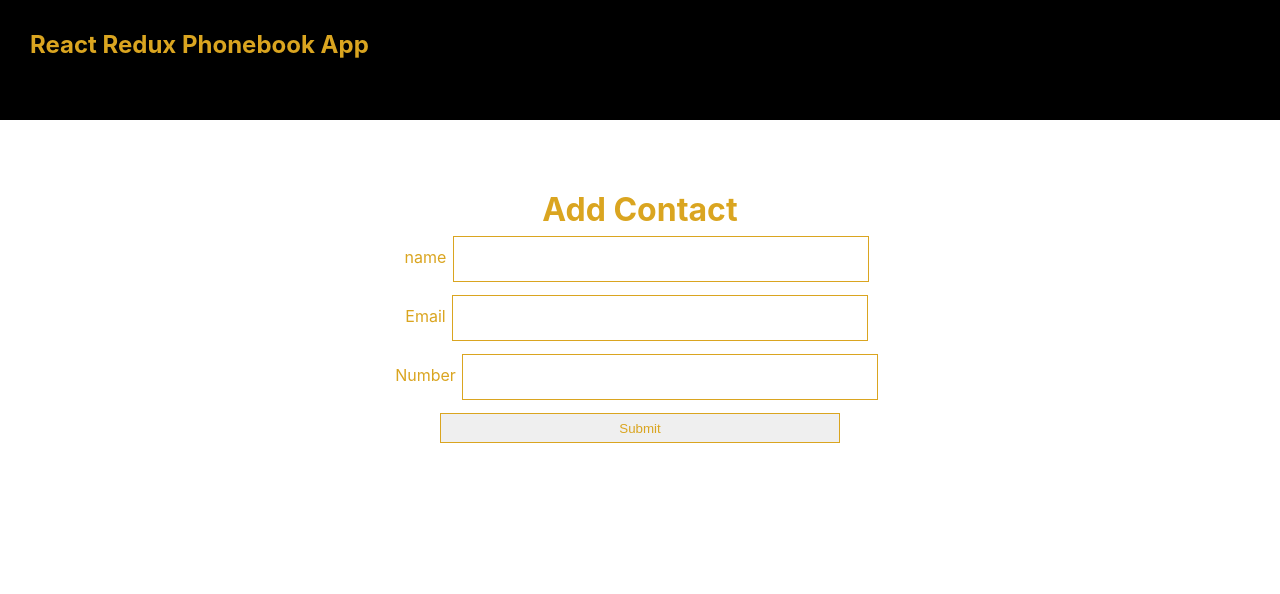
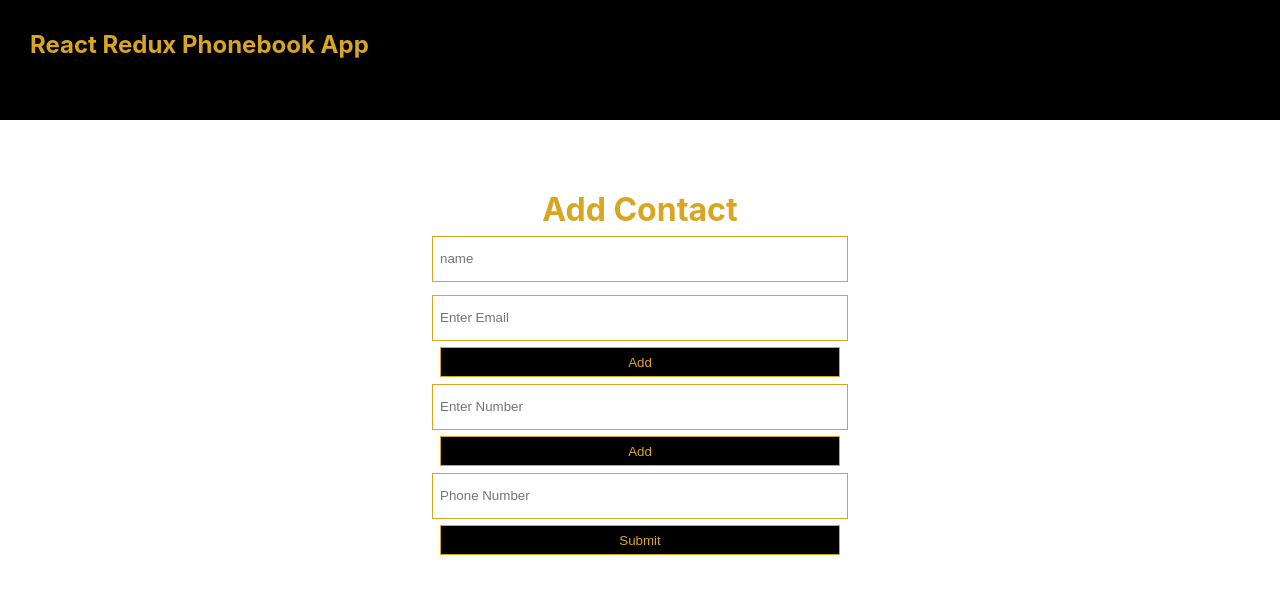
Before and after one commit to MariamMartirosyann/Phone-Book, a React (Create React App) app: page /addContact in a window 1280 px wide. Shown: the top 594 px of the page. Built offline with nearby package versions, Linux system fonts and the light colour scheme.

Commit message:
editPage-update
editPage-update

```diff
--- a/src/app/Components/Addcontact.jsx
+++ b/src/app/Components/Addcontact.jsx
@@ -1,200 +1,52 @@
-import React from "react";
-import { useForm, Controller } from "react-hook-form";
+import React, { useState } from "react";
+import { useDispatch } from "react-redux";
+import { useSelector } from "react-redux";
+import { useNavigate } from "react-router-dom";
 import { addContact } from "../redux/ContactSlice";
-import { useDispatch, useSelector } from "react-redux";
-import { useNavigate } from "react-router-dom";
-
 import Navbar from "./Navbar";
 
-const AddContact = () => {
-  const contacts = useSelector((state) => state.contact.list);
-  const dispatch = useDispatch();
-  const navigate = useNavigate();
-  const {
-    register,
-    formState: { errors },
-    handleSubmit,
-    control,
-  } = useForm({
-    mode:"all",
-    defaultValues: {
-      name: "",
-      email: "",
-      number: "",
-    },
-  });
-  console.log(errors);
-
-  const onSubmit = (formData) => {
-    const newFormData = {
-      name: formData.name,
-      email:[{ id: Date.now(), inputEmail: formData.email }],
-      number:[{ id: Date.now(), inputNumber: formData.number  }]
-    }
-    dispatch(addContact(newFormData));
-    navigate("/");
-
-  };
-  return (
-
-    <div>
-      <Navbar />
-      <div className="form">
-        <h1>Add Contact</h1>
-
-        <form onSubmit={handleSubmit(onSubmit)}>
-          <label htmlFor="name">name</label>
-          <Controller
-            control={control}
-            name="name"
-            rules={{
-              required:{
-                value:true,
-                message:"required",
-
-              },
-              minLength:{
-                value:5,
-                message:"Input more then 5 letters"
-              }
-
-            }}
-            render={({ field }) => <input {...field}/>}
-          />
-
-        {errors?.name?.message &&  <p>{errors.name.message}</p>}
-
-          <br />
-          <label htmlFor="email">Email</label>
-          <Controller
-            control={control}
-            name="email"
-            rules={{
-              required:{
-                value:true,
-                message:"required"
-              },
-              maxLength:{
-                value:20,
-                message:"Input less then 20 letters"
-              },
-
-            }}
-            render={({ field }) => <input {...field}/>}
-          />
-          {errors?.email?.message &&  <p>{errors.email.message}</p>}
-
-
-          <br />
-          <label htmlFor="number">Number</label>
-          <Controller
-            control={control}
-
-            name="number"
-            rules={{
-              required:{
-                value:true,
-                message:"required"
-              },
-              pattern:{
-                value:/[1-9][0-9]*|0/g,
-                message:"Enter only number"
-
-              }
-            }}
-            render={({ field }) => <input {...field}/>}
-          />
-          {errors?.number?.message &&  <p>{errors.number.message}</p>}
-          <br />
-          <input type="submit" />
-
-
-        </form>
-      </div>
-    </div>
-  );
-};
-
-export default AddContact;
-
-/* const contact = useSelector((state) => state.contact.list);
-  const [inputListEmail, setInputListEmail] = useState([]);
-  const [inputListNumber, setInputListNumber] = useState([]);
+const Addcontact = (props) => {
+  const contact = useSelector((state) => state.contact.list);
+  const [inputList, setInputList] = useState([{ input: "" }]);
   const [name, setName] = useState("");
+  const [email, setEmail] = useState("");
+  const [number, setNumber] = useState("");
 
   const dispatch = useDispatch();
   const navigate = useNavigate();
 
+
   const handleSubmit = (event) => {
     event.preventDefault();
-    if (!name.trim()) {
+    if (!name.trim() || !email.trim() || !number.trim) {
       return;
     }
-    const data = {
-      name: name,
-      number: inputListNumber,
-      email: inputListEmail,
-    };
-    console.log(data);
     dispatch(
       addContact({
         name: name,
-        number: inputListNumber,
-        email: inputListEmail,
+        number: number,
+        email: email,
       }),
       navigate("/")
     );
   };
 
-  const handleEmailInputChange = (e, itemId) => {
-    const { value } = e.target;
-    const newList = inputListEmail.map((item) => {
-      if(item.id === itemId){
-        return {
-          id:itemId,
-          inputEmail: value
-        }
-      }
-      return item
-    })
-    setInputListEmail(newList);
+  const handleInputChange = (e, index) => {
+    const { name, value } = e.target;
+    const list = [...inputList];
+    list[index][name] = value;
+    setInputList(list);
   };
 
-  const handleEmailRemoveClick = (itemId) => {
-    const filteredList = inputListEmail.filter((item) => item.id !== itemId)
-    setInputListEmail(filteredList);
+  const handleRemoveClick = (index) => {
+    const list = [...inputList];
+    list.splice(index, 1);
+    setInputList(list);
   };
 
-  const handleEmailInputAdd = () => {
-    setInputListEmail([...inputListEmail, { id: Date.now(), inputEmail: "" }]);
+  const handleInputAdd = () => {
+    setInputList([...inputList, { input: "" }]);
   };
-
-  const handleNumberInputChange = (e, itemId) => {
-    const { value } = e.target;
-    const newList = inputListNumber.map((item) => {
-      if(item.id === itemId){
-        return {
-          id:itemId,
-          inputNumber: value
-        }
-      }
-      return item
-    })
-    setInputListNumber(newList);
-  };
-
-  const handleNumberRemoveClick = (itemId) => {
-    const filteredList = inputListNumber.filter((item) => item.id !== itemId)
-    setInputListNumber(filteredList);
-  };
-
-
-  const handleNumberInputAdd = () => {
-    setInputListNumber([...inputListNumber, { id: Date.now(), inputNumber: "" }]);
-  };
-
-  const handleNameInputChange = (e) => setName(e.target.value)
-
   return (
     <div>
       <Navbar />
@@ -204,65 +56,79 @@ export default AddContact;
 
         <form onSubmit={handleSubmit}>
           <input
+            {...props}
             value={name}
-            onChange={handleNameInputChange}
+            onChange={(e) => setName(e.target.value)}
             type="text"
             placeholder="name"
           />
-
-          {inputListEmail.map((item, i) => {
+          <br />
+          {inputList.map((x, i) => {
             return (
-              <div key={item.id}>
+              <div key={i} className="box">
                 <input
-                  type="email"
+                  name="email"
                   placeholder="Enter Email"
-                  value={item.inputEmail}
-                  onChange={(e) => handleEmailInputChange(e, item.id)}
+                  value={x.email}
+                  onChange={e => handleInputChange(e, i)}
                 />
 
                 <div className="btn-box">
-                  {inputListEmail.length !== 1 && (
-                    <button onClick={() => handleEmailRemoveClick(item.id)}>
-                      Remove
-                    </button>
-                  )}
+                  {inputList.length !== 1 && <button
+
+                    onClick={() => handleRemoveClick(i)}>Remove</button>}
+                  {inputList.length - 1 === i && <button onClick={handleInputAdd}>Add</button>}
                 </div>
               </div>
             );
           })}
-          <br/>
-          <button onClick={handleEmailInputAdd} type="button">Add email</button><br/>
-          {inputListNumber.map((item, i) => {
+          {inputList.map((x, i) => {
             return (
-              <div className="box" key={item.id}>
+              <div className="box">
                 <input
-
+                  name="number"
                   placeholder="Enter Number"
-                  value={item.inputNumber}
-                  onChange={(e) => handleNumberInputChange(e, item.id)}
+                  value={x.number}
+                  onChange={e => handleInputChange(e, i)}
                 />
 
                 <div className="btn-box">
-                  {inputListNumber.length !== 1 && (
-                    <button onClick={() => handleNumberRemoveClick(item.id)}>
-                      Remove
-                    </button>
-                  )}
+                  {inputList.length !== 1 && <button
 
+                    onClick={() => handleRemoveClick(i)}>Remove</button>}
+                  {inputList.length - 1 === i && <button onClick={handleInputAdd}>Add</button>}
                 </div>
               </div>
             );
           })}
 
-          <button type="button" onClick={handleNumberInputAdd}>Add Number</button>
-
+          <input
+            {...props}
+            value={number}
+            onChange={(e) => setNumber(e.target.value)}
+            type="phoneNumber"
+            placeholder="Phone Number"
+          />
           <br />
-
-          <br />
-          <button type="Submit">
-            {" "}
-            Submit
-          </button>
+          <button type="Submit"> Submit</button>
         </form>
       </div>
-    </div>*/
+    </div>
+  );
+};
+
+export default Addcontact;
+
+
+/* <input
+            {...props}
+            value={inputList}
+            onChange={(e) => setEmail(e.target.value)}
+            type="email"
+            placeholder="email"
+          />
+          <br />
+          <button type="Submit" onClick={handleInputAdd}>Add Email</button>
+          <button className="smallBtn"  onClick={handleRemoveClick}>Delete Email</button> <br />
+
+          <br />*/
```
